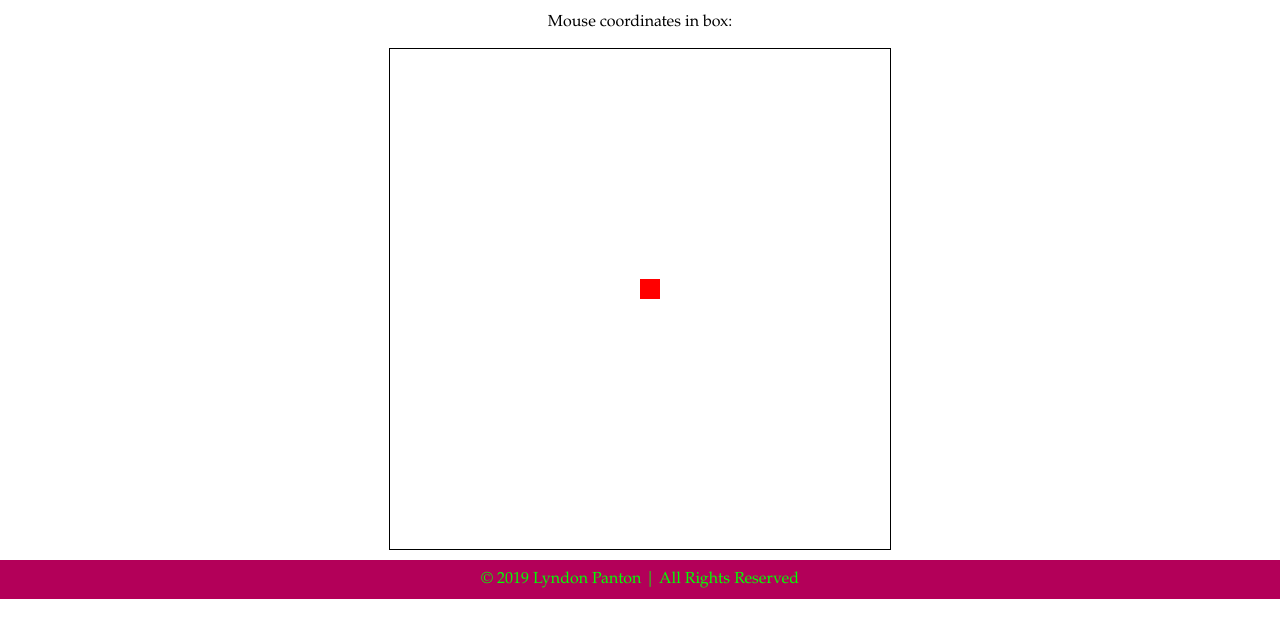
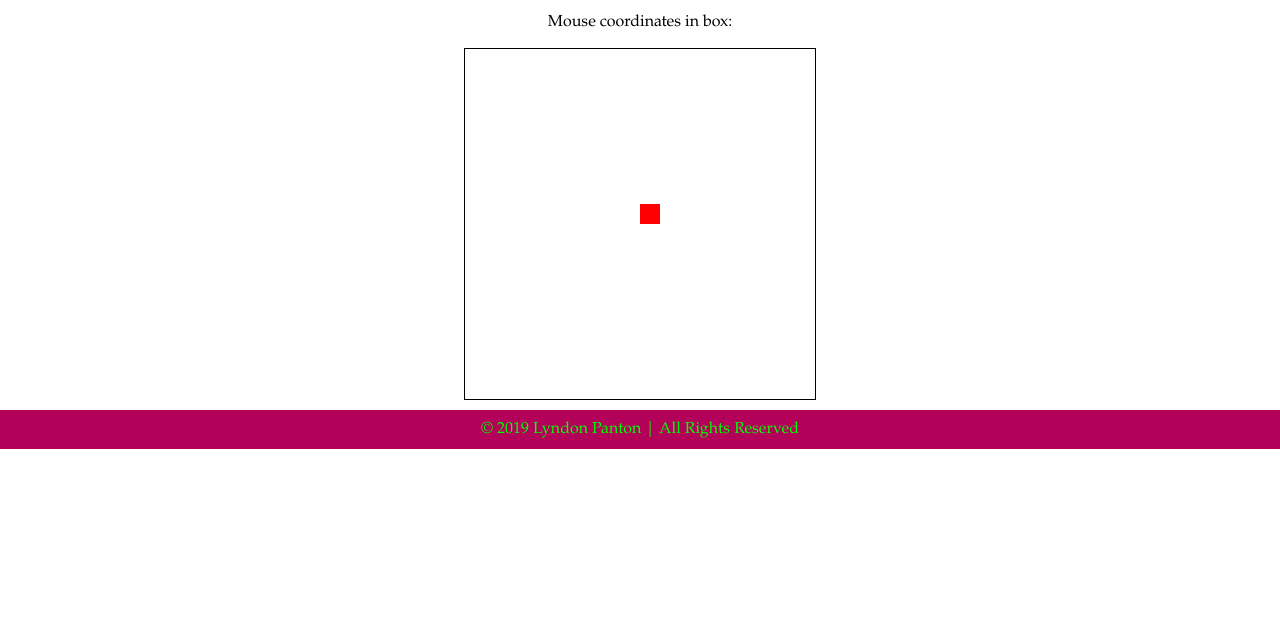
Before and after one commit to LyndonPanton/DraggableBox, a plain HTML site: page index.html in a window 1280 px wide. Shown: the part 61-698 px from the top of the page. Drawn offline with Linux system fonts and the light colour scheme.

Commit message:
Made draggable area smaller

```diff
--- a/index.html
+++ b/index.html
@@ -16,7 +16,7 @@
 
     <main id="main">
         <p id="position">Mouse coordinates in box: <span id="position-coordinates"></span></p>
-        <canvas width="500px" height="500px" tabindex="0">
+        <canvas width="350px" height="350px" tabindex="0">
             This browser currently does not support the canvas element
         </canvas>
     </main>
```
